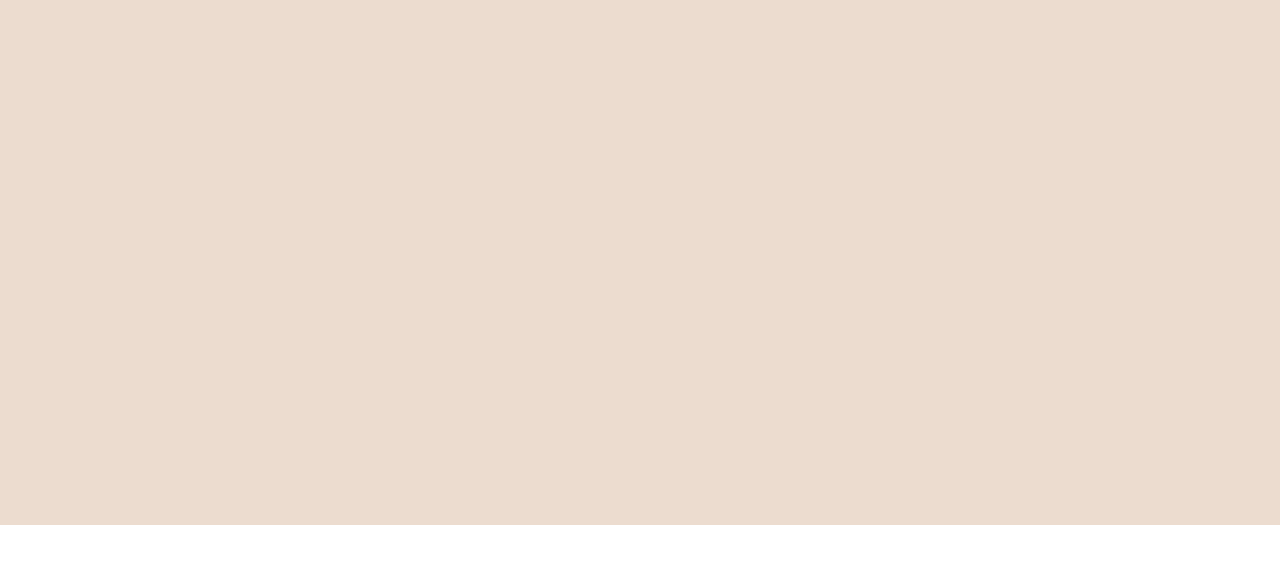
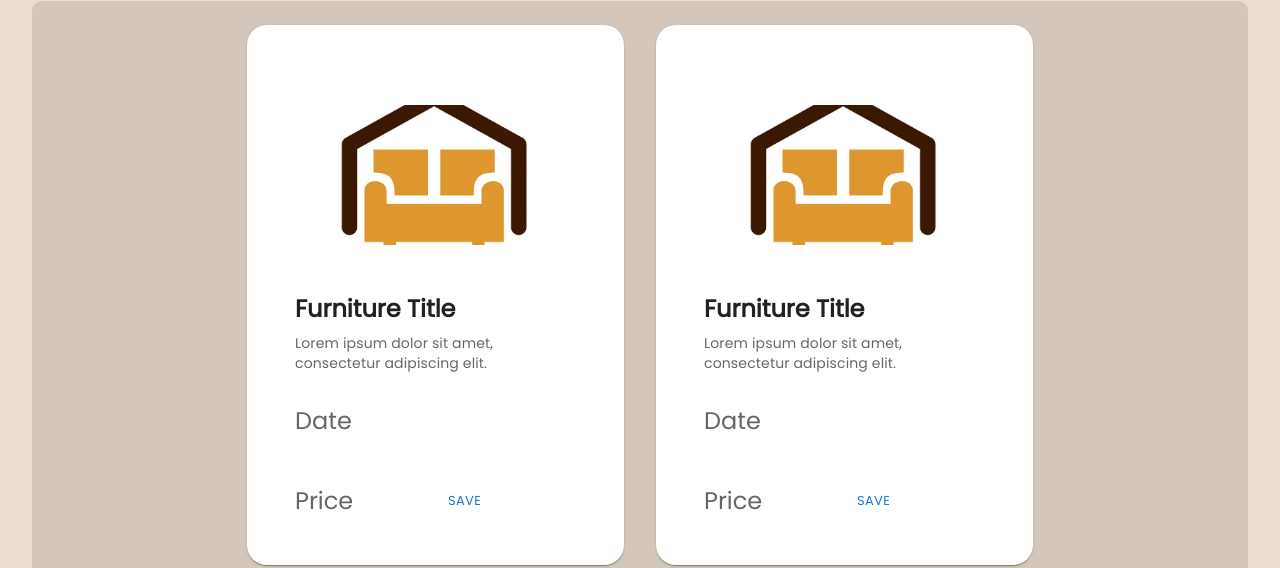
Before and after one commit to AhmadNourelddine/furnifuture, a React (Create React App) app: page /buy in a window 1280 px wide. Shown: the part 339-907 px from the top of the page. Before the commit the page ends 864 px from the top, so only its background shows below. Built offline with nearby package versions, Linux system fonts and the light colour scheme.

Commit message:
create furniture card item

```diff
--- /dev/null
+++ b/src/components/furnitureItem/index.js
@@ -0,0 +1,45 @@
+import * as React from 'react';
+import Card from '@mui/material/Card';
+import CardContent from '@mui/material/CardContent';
+import CardMedia from '@mui/material/CardMedia';
+import Typography from '@mui/material/Typography';
+import { Button, CardActionArea, CardActions } from '@mui/material';
+import '../../css/furnitureItem-sell/furnitureItem-sell.css';
+import img from '../../assets/furniFuture-logo.png';
+
+export default function FurnitureItem() {
+  return (
+    <Card sx={{ maxWidth: 345 }} style={{margin:"1.5rem 1rem", padding:"3rem 1rem", borderRadius:"20px"}}>
+      <CardActionArea style={{display:"flex", flexDirection:"column"}}>
+        <CardMedia style={{padding:"2rem 5rem"}}
+          component="img"
+          height="140"
+          image={img}
+          alt="furniture"
+        />
+        <div style={{padding:"1rem 2rem"}}>
+          <Typography style={{fontWeight:"900"}} gutterBottom variant="h5" component="div">
+            Furniture Title
+          </Typography>
+          <Typography variant="body2" color="text.secondary">
+          Lorem ipsum dolor sit amet, consectetur adipiscing elit.
+          </Typography>
+
+          <Typography className="sell-furniture-item-date" variant="h5" component="div" color="text.secondary">
+            Date
+          </Typography>
+
+        </div>
+      </CardActionArea>
+      <div style={{padding: "0 2rem", display:"flex", flexDirection:"row", justifyContent:"space-between"}}>
+
+      <Typography className="sell-furniture-item-price" variant="h5" color="text.secondary">
+            Price
+          </Typography>
+        <Button className="sell-furniture-item-button" size="small" color="primary" style={{padding:"auto", margin:"auto"}}>
+          Save
+        </Button>
+      </div>
+    </Card>
+  );
+}
--- a/src/css/buy/buy.css
+++ b/src/css/buy/buy.css
@@ -1,7 +1,7 @@
 
 .buy-page{
     background-color: #ECDCCF;
-    height: 100vh;
+    height: max-content;
 }
 .buy-page-title{
 
@@ -41,3 +41,12 @@
     color:white !important;
     background-color: #D86544 !important;
 }
+.buy-page-items{
+    margin: 2rem 2rem;
+    display: flex;
+    flex-direction: row;
+    flex-wrap: wrap;
+    background-color: #D4C6BA;
+    border-radius: 10px;
+    justify-content: center;
+}
--- /dev/null
+++ b/src/css/furnitureItem-sell/furnitureItem-sell.css
@@ -0,0 +1,17 @@
+.sell-furniture-item-date{
+    font-weight: 100;
+    font-size: 150%;
+    padding: 2rem 0;
+}
+
+.sell-furniture-item-price{
+    font-weight: 900;
+}
+
+.sell-furniture-item-button{
+    height: 2rem;
+    width: 8rem;
+    background-color: #5094AA;
+    color: white;
+    border-radius: 5px;
+}
--- a/src/pages/buy/index.js
+++ b/src/pages/buy/index.js
@@ -3,6 +3,7 @@ import SearchBar from "material-ui-search-bar";
 import { Autocomplete, Button, Typography } from '@mui/material';
 import { TextField } from '@material-ui/core';
 import '../../css/buy/buy.css';
+import FurnitureItem from '../../components/furnitureItem';
 
 const Buy = ()=>{
 
@@ -30,6 +31,13 @@ const Buy = ()=>{
                     Search
                 </Button>
             </div>
+            <div className='buy-page-items'>
+            <FurnitureItem />
+            <FurnitureItem />
+            <FurnitureItem />
+            <FurnitureItem />
+            </div>
+
         </div>
     );
 }
```
